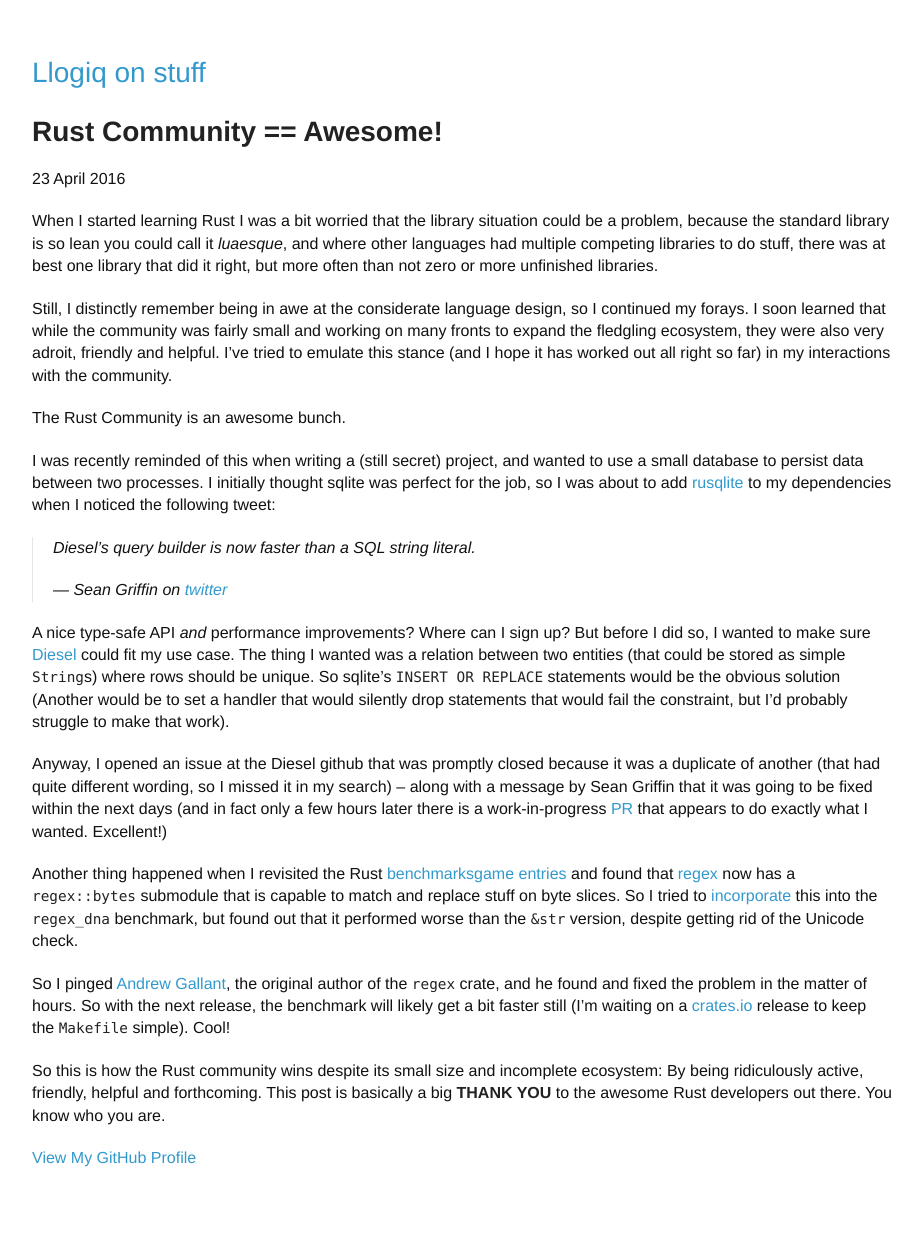
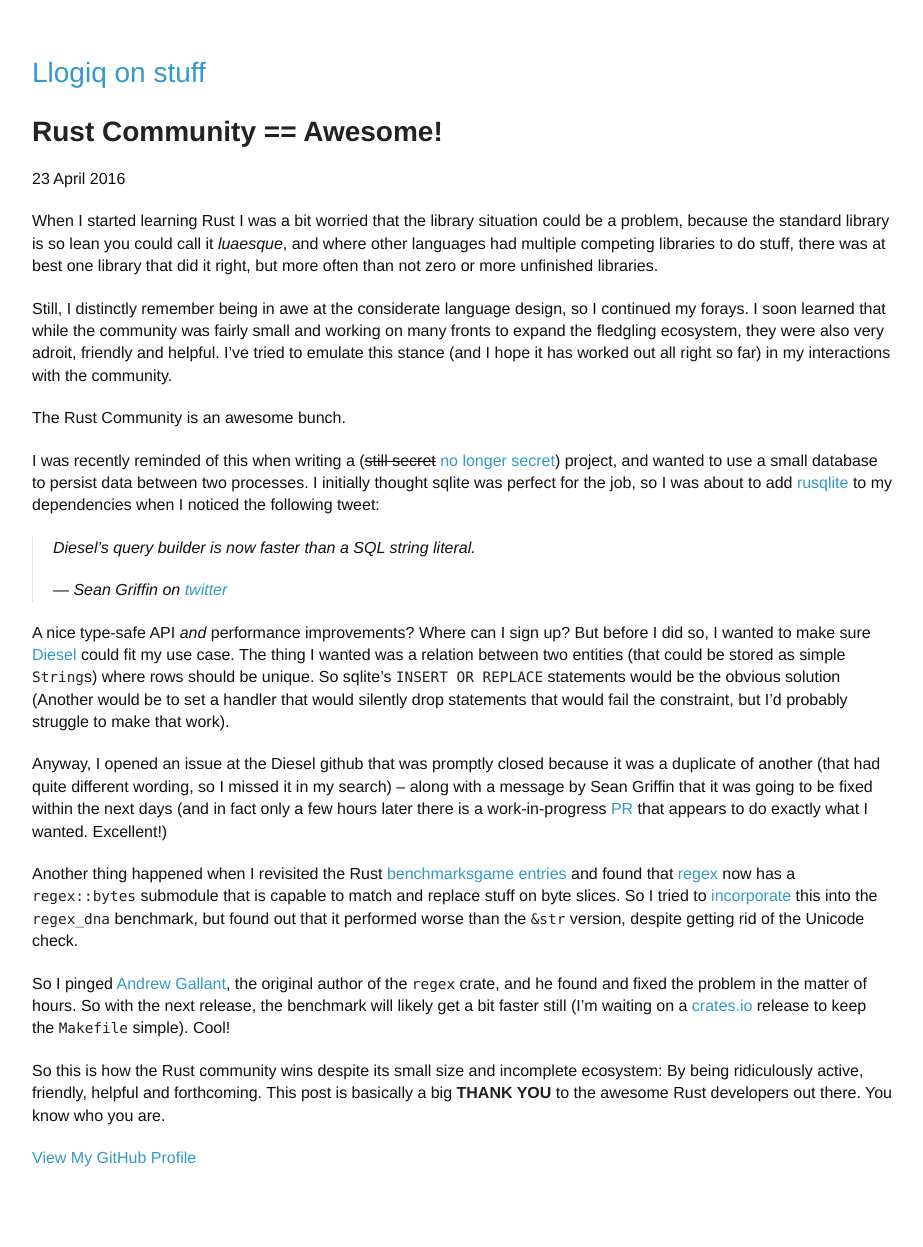
Before and after one commit to llogiq/llogiq.github.io, a Jekyll site: the page built from _posts/2016-04-23-awesome.md, in a window 1280 px wide. Shown: the whole page, without its empty margins (178-1101 px from the left). Built offline with Jekyll 4.4.1, drawn with Linux system fonts in a browser that asks for light colours.

Commit message:
correct secrecy

```diff
--- a/_posts/2016-04-23-awesome.md
+++ b/_posts/2016-04-23-awesome.md
@@ -17,7 +17,8 @@
 
 The Rust Community is an awesome bunch.
 
-I was recently reminded of this when writing a (still secret) project, and
+I was recently reminded of this when writing a (<s>still secret</s>
+[no longer secret](https://llogiq.github.io/2016/04/24/nsa.html)) project, and
 wanted to use a small database to persist data between two processes. I
 initially thought sqlite was perfect for the job, so I was about to add
 [rusqlite](https://github.com/jgallagher/rusqlite) to my dependencies when I
```
